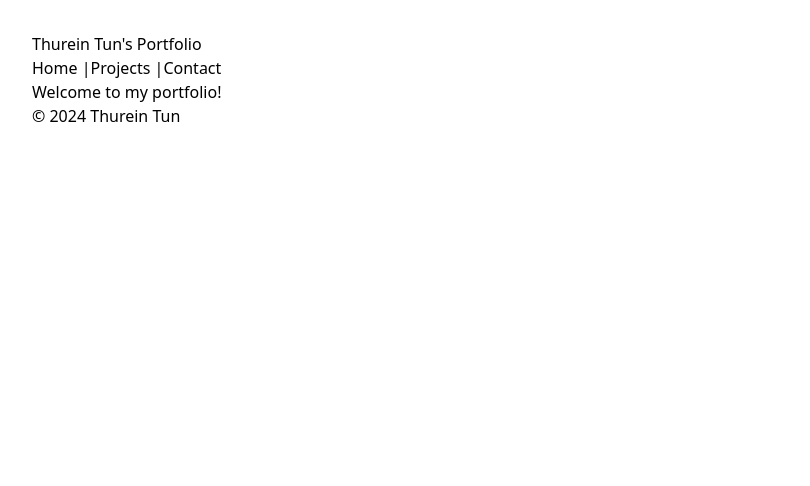
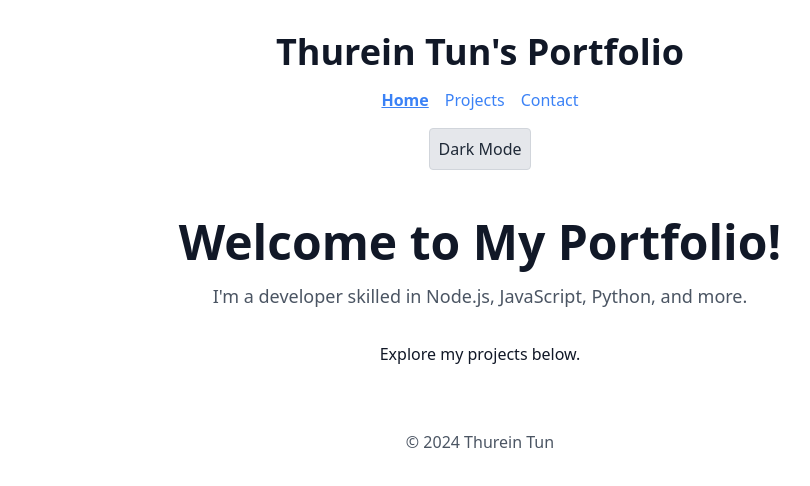
Before and after one commit to dotNaimlyss/portfolio, a Next.js app in the folder portfolio/: page / in a window 1280 px wide. Shown: the top 486 px of the page, without its empty margins (160-970 px from the left). Built offline with nearby package versions, Linux system fonts and the light colour scheme.

Commit message:
dark mode update

```diff
--- a/portfolio/src/app/page.tsx
+++ b/portfolio/src/app/page.tsx
@@ -1,32 +1,103 @@
 "use client";
 
-import React, { ReactNode, useEffect, useState } from "react";
+import React, { useEffect, useState } from "react";
 import Link from "next/link";
 import { usePathname } from "next/navigation";
 
 const HomePage: React.FC = () => {
   const [isClient, setIsClient] = useState(false);
+  const [isDarkMode, setIsDarkMode] = useState(false);
   const pathname = usePathname();
 
   useEffect(() => {
     setIsClient(true);
+    setIsDarkMode(window.matchMedia("(prefers-color-scheme: dark)").matches);
   }, []);
 
+  const toggleTheme = () => {
+    setIsDarkMode(!isDarkMode);
+    document.documentElement.classList.toggle("dark");
+  };
+
   return (
-    <div style={{ maxWidth: "960px", margin: "0 auto", padding: "2rem" }}>
-      <header>
-        <h1>Thurein Tun's Portfolio</h1>
-        <nav>
-          <Link href="/">Home</Link> |
-          <Link className={`link ${pathname === '/projects' ? 'active' : ''}`} href="/projects">Projects</Link> |
-          <Link href="/contact">Contact</Link>
+    <div
+      className={`min-h-screen max-w-3xl mx-auto p-8 transition-colors duration-300 ${
+        isDarkMode ? "bg-gray-900 text-white" : "bg-white text-gray-900"
+      }`}
+    >
+      <header className="text-center mb-8">
+        <h1 className="text-4xl font-bold">Thurein Tun's Portfolio</h1>
+        <nav className="mt-4">
+          <Link
+            href="/"
+            className={`mr-4 hover:underline ${
+              pathname === "/" ? "font-bold underline" : ""
+            } ${isDarkMode ? "text-gray-300" : "text-blue-500"}`}
+          >
+            Home
+          </Link>
+          <Link
+            href="/projects"
+            className={`mr-4 hover:underline ${
+              pathname === "/projects" ? "font-bold underline" : ""
+            } ${isDarkMode ? "text-gray-300" : "text-blue-500"}`}
+          >
+            Projects
+          </Link>
+          <Link
+            href="/contact"
+            className={`hover:underline ${
+              pathname === "/contact" ? "font-bold underline" : ""
+            } ${isDarkMode ? "text-gray-300" : "text-blue-500"}`}
+          >
+            Contact
+          </Link>
         </nav>
+        <button
+          onClick={toggleTheme}
+          className={`mt-4 p-2 border rounded ${
+            isDarkMode
+              ? "bg-gray-800 border-gray-700 text-gray-200"
+              : "bg-gray-200 border-gray-300 text-gray-800"
+          }`}
+        >
+          {isDarkMode ? "Light Mode" : "Dark Mode"}
+        </button>
       </header>
-      <main>
-        <section>{isClient ? <p>Welcome to my portfolio!</p> : <p>Loading...</p>}</section>
+
+      <main className="text-center mt-12">
+        {/* Hero Section */}
+        <section className="space-y-4">
+          <h2
+            className={`text-5xl font-extrabold animate-fade-in ${
+              isDarkMode ? "text-gray-100" : "text-gray-900"
+            }`}
+          >
+            Welcome to My Portfolio!
+          </h2>
+          <p
+            className={`text-lg animate-fade-in-delayed ${
+              isDarkMode ? "text-gray-400" : "text-gray-600"
+            }`}
+          >
+            I'm a developer skilled in Node.js, JavaScript, Python, and more.
+          </p>
+        </section>
+
+        {/* Content Section */}
+        <section className="mt-8">
+          {isClient ? <p>Explore my projects below.</p> : <p>Loading...</p>}
+        </section>
       </main>
-      <footer>
-        <p>&copy; 2024 Thurein Tun</p>
+
+      <footer className="text-center mt-16">
+        <p
+          className={`${
+            isDarkMode ? "text-gray-400" : "text-gray-600"
+          } transition-colors duration-300`}
+        >
+          &copy; 2024 Thurein Tun
+        </p>
       </footer>
     </div>
   );
--- a/portfolio/src/app/projects/page.tsx
+++ b/portfolio/src/app/projects/page.tsx
@@ -21,13 +21,24 @@ const ProjectsPage: React.FC = () => {
   ];
 
   return (
-    <div style={{ maxWidth: "960px", margin: "0 auto", padding: "2rem" }}>
-      <header>
-        <h1>Thurein Tun's Portfolio</h1>
-        <nav>
-          <Link href="/">Home</Link> |
-          <Link className={`link ${pathname === '/projects' ? 'active' : ''}`} href="/projects">Projects</Link> |
-          <Link href="/contact">Contact</Link>
+    <div className="max-w-3xl mx-auto p-8">
+      <header className="text-center">
+      <h1 className="text-4xl font-bold">Thurein Tun's Portfolio</h1>
+        <nav className="mt-4">
+          <Link href="/" className="mr-4 text-blue-500 hover:underline">
+            Home
+          </Link>
+          <Link
+            href="/projects"
+            className={`mr-4 text-blue-500 hover:underline ${
+              pathname === "/projects" ? "font-bold underline" : ""
+            }`}
+          >
+            Projects
+          </Link>
+          <Link href="/contact" className="text-blue-500 hover:underline">
+            Contact
+          </Link>
         </nav>
       </header>
       <main>
--- a/portfolio/tailwind.config.ts
+++ b/portfolio/tailwind.config.ts
@@ -1,17 +1,25 @@
-import type { Config } from 'tailwindcss'
+import type { Config } from 'tailwindcss';
 
 const config: Config = {
+  darkMode: 'class',
   content: [
-    './app/**/*.{js,ts,jsx,tsx,mdx}', // Note the addition of the `app` directory.
-    './pages/**/*.{js,ts,jsx,tsx,mdx}',
-    './components/**/*.{js,ts,jsx,tsx,mdx}',
-
-    // Or if using `src` directory:
-    './src/**/*.{js,ts,jsx,tsx,mdx}',
+    './src/**/*.{js,ts,jsx,tsx}', // Adjust the path according to your project structure
   ],
   theme: {
-    extend: {},
+    extend: {
+      keyframes: {
+        fadeIn: {
+          '0%': { opacity: '0', transform: 'translateY(20px)' },
+          '100%': { opacity: '1', transform: 'translateY(0)' },
+        },
+      },
+      animation: {
+        'fade-in': 'fadeIn 1s ease-out',
+        'fade-in-delayed': 'fadeIn 1s ease-out 0.5s',
+      },
+    },
   },
   plugins: [],
-}
-export default config
+};
+
+export default config;
```
